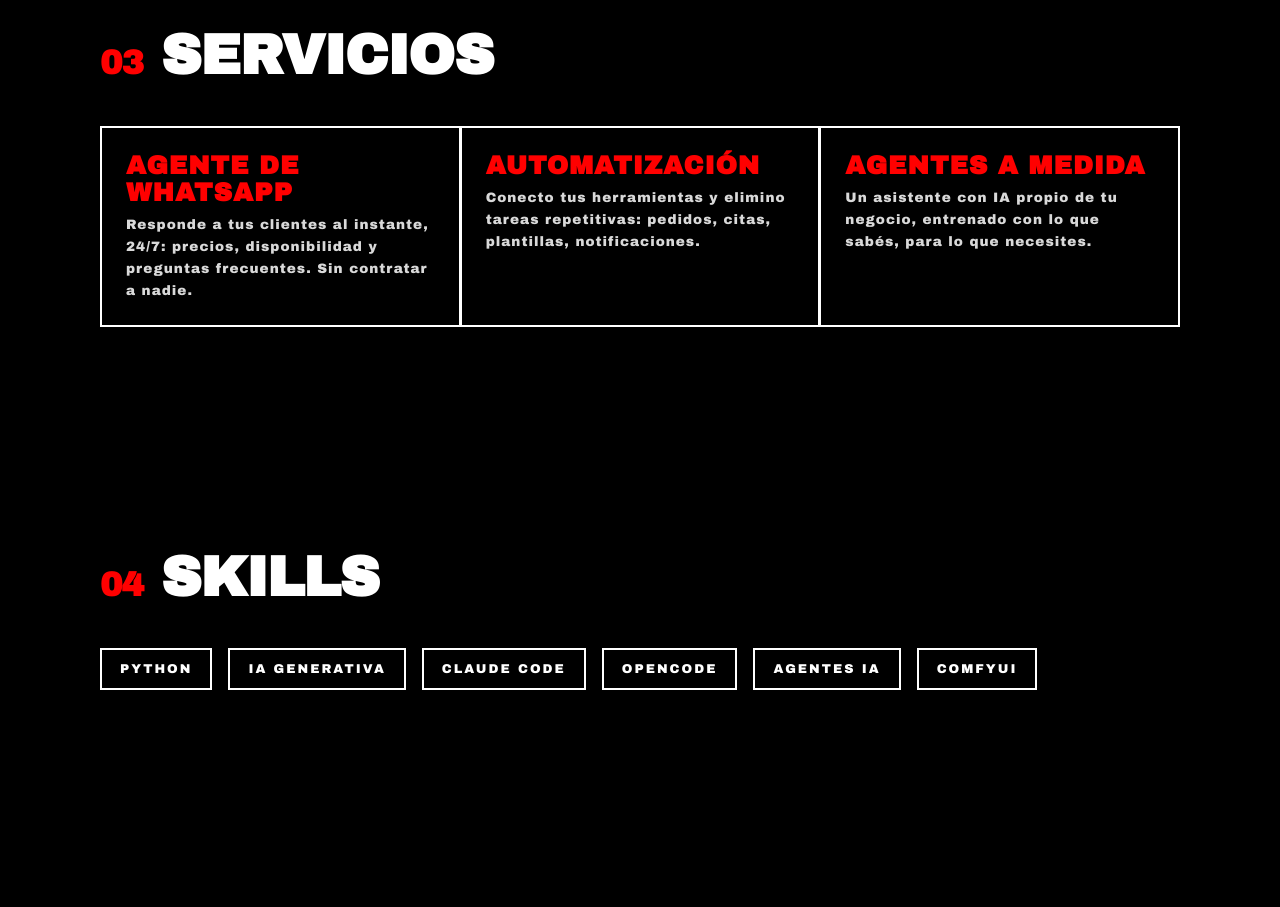
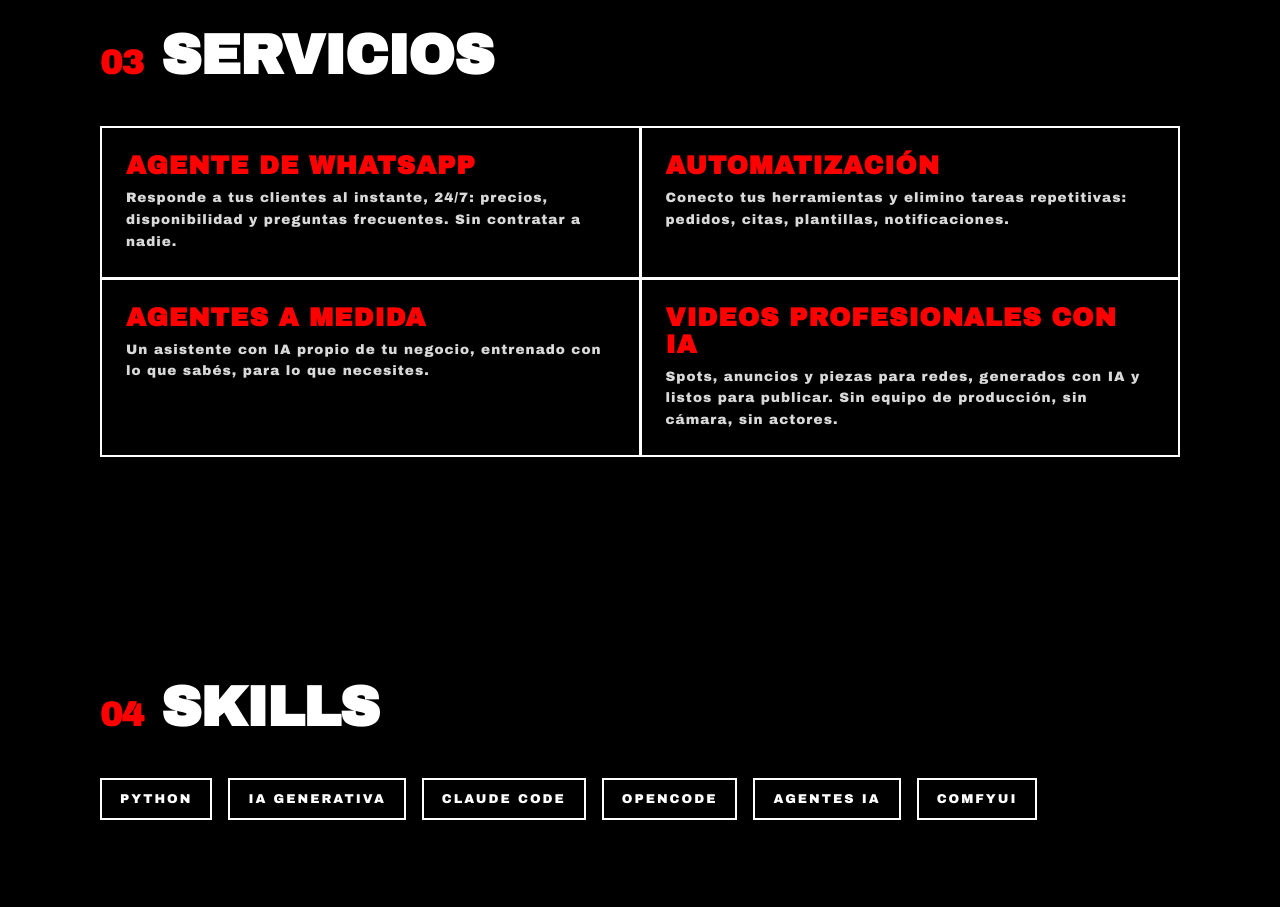
Before and after one commit to choquevolqueta/new-porta, a plain HTML site: page index.html in a window 1280 px wide. Shown: the part 2920-3827 px from the top of the page. Drawn offline with Linux system fonts and the light colour scheme.

Commit message:
servicios: videos profesionales con IA, y la grilla a 2x2

```diff
--- a/i18n.js
+++ b/i18n.js
@@ -46,6 +46,8 @@ const translations = {
         'services.s2.desc': 'Conecto tus herramientas y elimino tareas repetitivas: pedidos, citas, plantillas, notificaciones.',
         'services.s3.title': 'Agentes a medida',
         'services.s3.desc': 'Un asistente con IA propio de tu negocio, entrenado con lo que sabés, para lo que necesites.',
+        'services.s4.title': 'Videos profesionales con IA',
+        'services.s4.desc': 'Spots, anuncios y piezas para redes, generados con IA y listos para publicar. Sin equipo de producción, sin cámara, sin actores.',
         'contact.cta': 'Escribime por Telegram'
     },
     en: {
@@ -95,6 +97,8 @@ const translations = {
         'services.s2.desc': 'I connect your tools and remove repetitive tasks: orders, appointments, templates, notifications.',
         'services.s3.title': 'Custom agents',
         'services.s3.desc': 'An AI assistant built for your business, trained on what you know, for whatever you need.',
+        'services.s4.title': 'Professional AI video',
+        'services.s4.desc': 'Spots, ads and social pieces generated with AI, ready to publish. No production crew, no camera, no actors.',
         'contact.cta': "Message me on Telegram"
     }
 };
--- a/index.html
+++ b/index.html
@@ -153,6 +153,10 @@
                 <h3 data-i18n="services.s3.title">Agentes a medida</h3>
                 <p data-i18n="services.s3.desc">Un asistente con IA propio de tu negocio, entrenado con lo que sabés, para lo que necesites.</p>
             </div>
+            <div class="service-item">
+                <h3 data-i18n="services.s4.title">Videos profesionales con IA</h3>
+                <p data-i18n="services.s4.desc">Spots, anuncios y piezas para redes, generados con IA y listos para publicar. Sin equipo de producción, sin cámara, sin actores.</p>
+            </div>
         </div>
     </section>
 
--- a/style.css
+++ b/style.css
@@ -390,7 +390,9 @@ h2 {
 
 @media (min-width: 1024px) {
     .services-grid {
-        grid-template-columns: repeat(3, 1fr);
+        /* Dos por fila: con cuatro servicios, tres columnas dejan el último solo
+           con un hueco al lado. */
+        grid-template-columns: repeat(2, 1fr);
     }
 }
 
```
